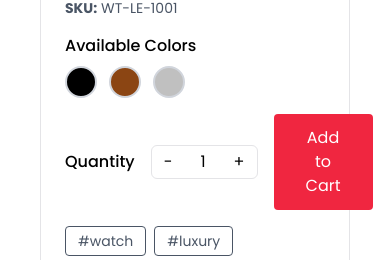
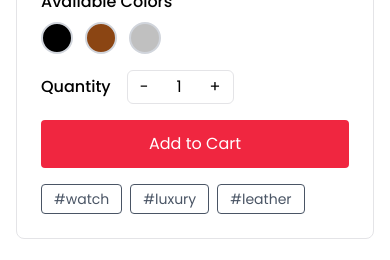
Before and after one commit to rehan606/EasyMart-Ecommerce-website, a React (Vite) app: page /products/1 in a window 390 px wide. Shown: the part 886-1146 px from the top of the page. Built offline with nearby package versions, Linux system fonts and the light colour scheme.

Commit message:
responsive product details page

```diff
--- a/src/Pages/ProductsDetails/ProductDetails.jsx
+++ b/src/Pages/ProductsDetails/ProductDetails.jsx
@@ -33,11 +33,11 @@ const ProductDetails = () => {
     }
 
     return (
-    <section className="py-16">
-        <div className="container mx-auto px-10">
+        <section className="pt-8 lg:pt-16 pb-16">
+            <div className="container mx-auto px-4 md:px-10">
 
                 {/* ===== Main Grid ===== */}
-            <div className="grid grid-cols-1 md:grid-cols-2 gap-10">
+                <div className="grid grid-cols-1 lg:grid-cols-2 gap-4 lg:gap-10">
 
                     {/* ================= LEFT: IMAGE ================= */}
                     <div className="relative flex justify-center border border-zinc-200 p-4 rounded-lg">
@@ -115,10 +115,10 @@ const ProductDetails = () => {
                         </div>
                         )}
 
-                    <div className="flex items-center gap-4">
                         {/* Quantity */}
-                        <div className="flex items-center gap-4">
-                            <p className="font-medium">Quantity</p>
+                        <div className="flex flex-col md:flex-row md:items-center gap-4">
+                            <div className="flex items-center justify-start gap-4">
+                                <p className="font-medium ">Quantity</p>
                                 <div className="flex items-center border border-zinc-200  rounded-md">
                                     <button
                                     className="px-3 py-1"
@@ -162,7 +162,7 @@ const ProductDetails = () => {
                 <div className="mt-16 mb-6">
                     <SectionTitle title='Featured ' color="Products"/>
                 </div>
-            <div className='grid grid-cols-1 md:grid-cols-2 lg:grid-cols-4 gap-4  border border-zinc-200 p-4 rounded-lg   '>
+                <div className='grid grid-cols-1 md:grid-cols-2 lg:grid-cols-4 gap-6 lg:gap-4  border border-zinc-200 p-4 rounded-lg   '>
 
                     {
                         products.slice(0, 4).map(prod => (
--- a/src/Pages/ShopPage/ShopPage.jsx
+++ b/src/Pages/ShopPage/ShopPage.jsx
@@ -38,7 +38,7 @@ const ShopPage = () => {
 
   return (
     <section className="pb-10 mt-4">
-        <div className="container mx-auto px-4">
+        <div className="container mx-auto px-4 md:px-10">
 
             {/* ================= TOP BAR ================= */}
             <div className="flex items-center justify-between mb-6 border-b border-zinc-200 pb-4">
@@ -64,7 +64,7 @@ const ShopPage = () => {
                 </select>
             </div>
 
-            <div className="grid grid-cols-12 gap-6">
+            <div className="grid grid-cols-12 gap-4 lg:gap-6">
 
                 {/* ================= DESKTOP SIDEBAR ================= */}
                 <aside className="hidden md:block md:col-span-3">
```
Lines whose indentation alone changed are shown as unchanged.
